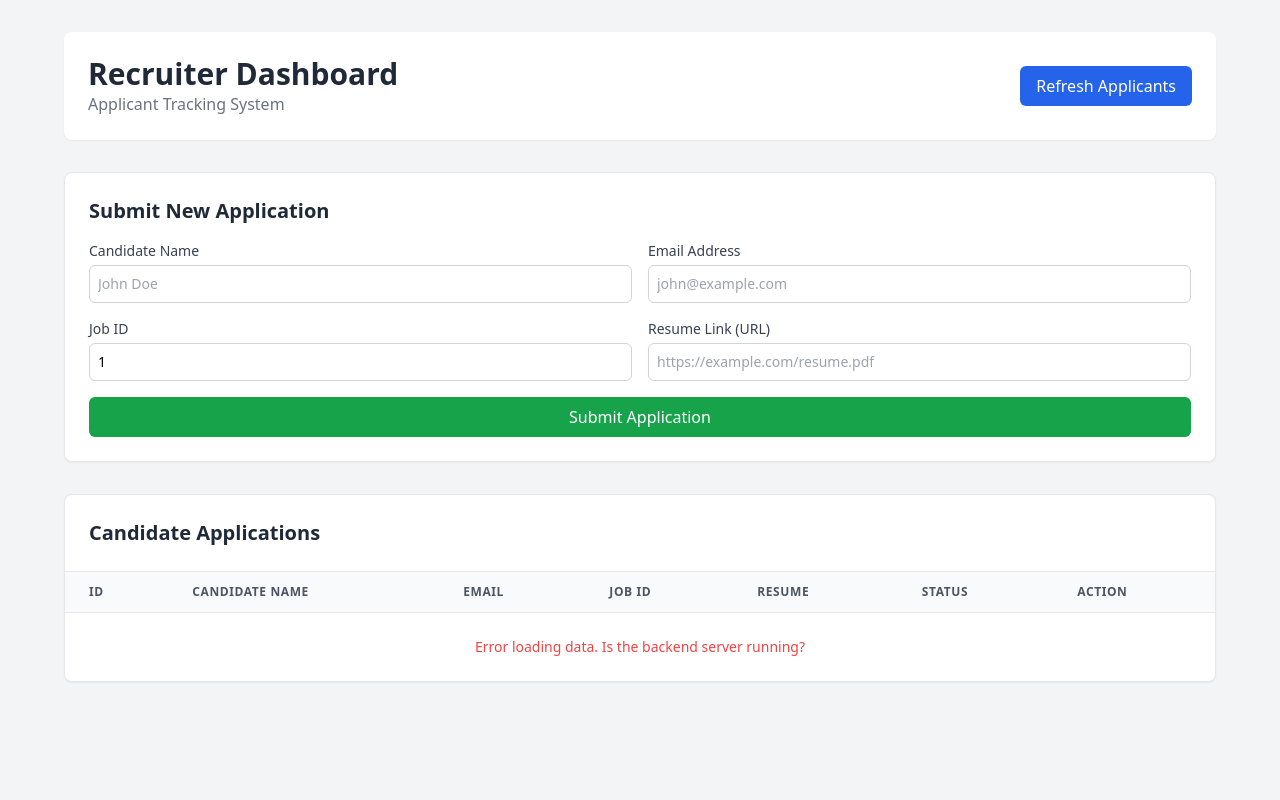
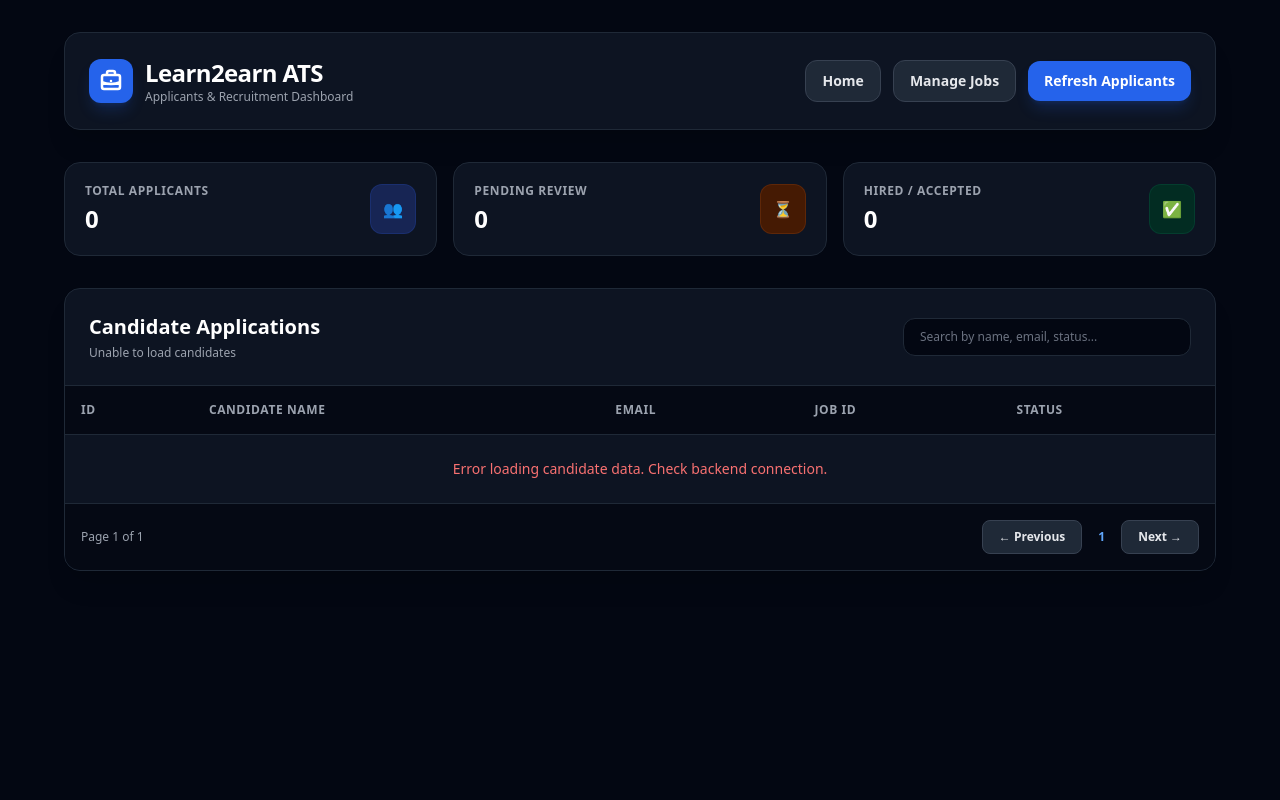
Before and after one commit to uglythemenace/applicant-tracking-system, a Python web app: template Frontend/templates/dashboard.html in a window 1280 px wide. Run offline with Jinja, Linux system fonts and the light colour scheme; the template is opened without the code that fills it, so the values that code supplies are empty; some libraries are stand-ins or nearby versions.

Commit message:
Complete Learn2earn ATS full stack build

```diff
--- a/Backend/schemas.py
+++ b/Backend/schemas.py
@@ -5,7 +5,7 @@ from typing import Optional
 class JobCreate(BaseModel):
     title: str
     description: str
-    department: str
+    department: Optional[str] = "General"
 
 class JobResponse(JobCreate):
     id: int
--- a/Frontend/templates/dashboard.html
+++ b/Frontend/templates/dashboard.html
@@ -3,204 +3,264 @@
 <head>
     <meta charset="UTF-8">
     <meta name="viewport" content="width=device-width, initial-scale=1.0">
-    <title>ATS - Recruiter Dashboard</title>
+    <title>Learn2earn ATS - Applicants Dashboard</title>
     <!-- Tailwind CSS -->
     <script src="https://cdn.tailwindcss.com"></script>
 </head>
-<body class="bg-gray-100 min-h-screen p-8">
+<body class="bg-gray-950 text-gray-100 min-h-screen p-8 selection:bg-blue-600 selection:text-white">
 
     <div class="max-w-6xl mx-auto space-y-8">
-        <!-- Header -->
-        <header class="flex justify-between items-center bg-white p-6 rounded-lg shadow-sm">
-            <div>
-                <h1 class="text-3xl font-bold text-gray-800">Recruiter Dashboard</h1>
-                <p class="text-gray-500">Applicant Tracking System</p>
+
+        <!-- Header with Logo and Navigation -->
+        <header class="flex flex-col sm:flex-row justify-between items-center bg-gray-900/80 backdrop-blur-md p-6 rounded-2xl border border-gray-800 shadow-xl gap-4">
+            <div class="flex items-center space-x-3">
+                <!-- Modern Blue Logo Icon -->
+                <div class="bg-blue-600 text-white p-2.5 rounded-xl shadow-lg shadow-blue-600/20 flex items-center justify-center">
+                    <svg class="w-6 h-6" fill="none" stroke="currentColor" stroke-width="2.5" viewBox="0 0 24 24">
+                        <path stroke-linecap="round" stroke-linejoin="round" d="M21 13.255A23.931 23.931 0 0112 15c-3.183 0-6.22-.62-9-1.745M16 6V4a2 2 0 00-2-2h-4a2 2 0 00-2 2v2m4 6h.01M5 20h14a2 2 0 002-2V8a2 2 0 00-2-2H5a2 2 0 00-2 2v10a2 2 0 002 2z"></path>
+                    </svg>
+                </div>
+                <div>
+                    <h1 class="text-2xl font-black text-white tracking-tight">Learn2earn ATS</h1>
+                    <p class="text-xs text-gray-400">Applicants & Recruitment Dashboard</p>
+                </div>
             </div>
-            <button onclick="fetchApplications()" class="bg-blue-600 hover:bg-blue-700 text-white font-medium px-4 py-2 rounded-md transition">
-                Refresh Applicants
-            </button>
+
+            <div class="flex items-center space-x-3">
+                <a href="index.html" class="bg-gray-800 hover:bg-gray-700 text-gray-200 text-sm font-semibold px-4 py-2.5 rounded-xl transition border border-gray-700">
+                    Home
+                </a>
+                <a href="jobs.html" class="bg-gray-800 hover:bg-gray-700 text-gray-200 text-sm font-semibold px-4 py-2.5 rounded-xl transition border border-gray-700">
+                    Manage Jobs
+                </a>
+                <button onclick="fetchApplicants()" class="bg-blue-600 hover:bg-blue-500 text-white text-sm font-semibold px-4 py-2.5 rounded-xl shadow-lg shadow-blue-600/20 transition">
+                    Refresh Applicants
+                </button>
+            </div>
         </header>
 
-        <!-- New Application Form (POST Endpoint) -->
-        <div class="bg-white p-6 rounded-lg shadow-sm border border-gray-200">
-            <h2 class="text-xl font-semibold text-gray-800 mb-4">Submit New Application</h2>
-            <form id="create-app-form" onsubmit="submitApplication(event)" class="grid grid-cols-1 md:grid-cols-2 gap-4">
+        <!-- Quick Summary Stats Cards -->
+        <div class="grid grid-cols-1 sm:grid-cols-3 gap-4">
+            <div class="bg-gray-900/80 backdrop-blur-md p-5 rounded-2xl border border-gray-800 flex items-center justify-between">
                 <div>
-                    <label class="block text-sm font-medium text-gray-700">Candidate Name</label>
-                    <input type="text" id="candidate_name" required placeholder="John Doe" class="mt-1 block w-full border border-gray-300 rounded-md p-2 text-sm focus:ring-blue-500 focus:border-blue-500">
+                    <p class="text-xs font-bold uppercase tracking-wider text-gray-400">Total Applicants</p>
+                    <h3 class="text-2xl font-black text-white mt-1" id="stat-total">0</h3>
                 </div>
+                <div class="bg-blue-950 text-blue-400 p-3 rounded-xl border border-blue-900/50">👥</div>
+            </div>
+            <div class="bg-gray-900/80 backdrop-blur-md p-5 rounded-2xl border border-gray-800 flex items-center justify-between">
                 <div>
-                    <label class="block text-sm font-medium text-gray-700">Email Address</label>
-                    <input type="email" id="email" required placeholder="john@example.com" class="mt-1 block w-full border border-gray-300 rounded-md p-2 text-sm focus:ring-blue-500 focus:border-blue-500">
+                    <p class="text-xs font-bold uppercase tracking-wider text-gray-400">Pending Review</p>
+                    <h3 class="text-2xl font-black text-white mt-1" id="stat-pending">0</h3>
                 </div>
+                <div class="bg-amber-950 text-amber-400 p-3 rounded-xl border border-amber-900/50">⏳</div>
+            </div>
+            <div class="bg-gray-900/80 backdrop-blur-md p-5 rounded-2xl border border-gray-800 flex items-center justify-between">
                 <div>
-                    <label class="block text-sm font-medium text-gray-700">Job ID</label>
-                    <input type="number" id="job_id" required value="1" class="mt-1 block w-full border border-gray-300 rounded-md p-2 text-sm focus:ring-blue-500 focus:border-blue-500">
+                    <p class="text-xs font-bold uppercase tracking-wider text-gray-400">Hired / Accepted</p>
+                    <h3 class="text-2xl font-black text-white mt-1" id="stat-hired">0</h3>
                 </div>
-                <div>
-                    <label class="block text-sm font-medium text-gray-700">Resume Link (URL)</label>
-                    <input type="url" id="resume_url" placeholder="https://example.com/resume.pdf" class="mt-1 block w-full border border-gray-300 rounded-md p-2 text-sm focus:ring-blue-500 focus:border-blue-500">
-                </div>
-                <div class="md:col-span-2">
-                    <button type="submit" class="w-full bg-green-600 hover:bg-green-700 text-white font-medium py-2 rounded-md transition">
-                        Submit Application
-                    </button>
-                </div>
-            </form>
+                <div class="bg-emerald-950 text-emerald-400 p-3 rounded-xl border border-emerald-900/50">✅</div>
+            </div>
         </div>
 
-        <!-- Applicants Table Container -->
-        <div class="bg-white rounded-lg shadow-sm overflow-hidden border border-gray-200">
-            <div class="p-6 border-b border-gray-200">
-                <h2 class="text-xl font-semibold text-gray-800">Candidate Applications</h2>
+        <!-- Applicants Table Section -->
+        <div class="bg-gray-900/80 backdrop-blur-md rounded-2xl shadow-xl border border-gray-800 overflow-hidden">
+
+            <!-- Table Header with Search Bar -->
+            <div class="p-6 border-b border-gray-800 flex flex-col sm:flex-row justify-between items-start sm:items-center gap-4">
+                <div>
+                    <h2 class="text-xl font-bold text-white">Candidate Applications</h2>
+                    <p class="text-xs text-gray-400 mt-1" id="applicant-count-info">Loading records...</p>
+                </div>
+
+                <!-- Real-Time Search Box -->
+                <div class="w-full sm:w-72">
+                    <input
+                        type="text"
+                        id="search-input"
+                        oninput="handleSearch()"
+                        placeholder="Search by name, email, status..."
+                        class="w-full bg-gray-950 border border-gray-800 rounded-xl px-4 py-2.5 text-xs text-gray-100 placeholder-gray-500 focus:outline-none focus:border-blue-500 focus:ring-1 focus:ring-blue-500 transition"
+                    >
+                </div>
             </div>
 
+            <!-- Table -->
             <div class="overflow-x-auto">
-                <table class="w-full text-left border-collapse">
-                    <thead>
-                        <tr class="bg-gray-50 border-b border-gray-200 text-xs font-semibold text-gray-600 uppercase tracking-wider">
-                            <th class="py-3 px-6">ID</th>
-                            <th class="py-3 px-6">Candidate Name</th>
-                            <th class="py-3 px-6">Email</th>
-                            <th class="py-3 px-6">Job ID</th>
-                            <th class="py-3 px-6">Resume</th>
-                            <th class="py-3 px-6">Status</th>
-                            <th class="py-3 px-6">Action</th>
+                <table class="w-full text-left text-sm text-gray-300">
+                    <thead class="bg-gray-950/80 text-xs uppercase font-bold text-gray-400 tracking-wider border-b border-gray-800">
+                        <tr>
+                            <th class="p-4">ID</th>
+                            <th class="p-4">Candidate Name</th>
+                            <th class="p-4">Email</th>
+                            <th class="p-4">Job ID</th>
+                            <th class="p-4">Status</th>
                         </tr>
                     </thead>
-                    <tbody id="applications-table-body" class="divide-y divide-gray-200 text-sm text-gray-700">
-                        <!-- Dynamic rows loaded via JS -->
+                    <tbody id="applicants-table-body" class="divide-y divide-gray-800/60">
+                        <!-- Dynamic candidate rows -->
                     </tbody>
                 </table>
             </div>
+
+            <!-- Pagination Controls Footer -->
+            <div class="p-4 bg-gray-950/80 border-t border-gray-800 flex justify-between items-center flex-wrap gap-4">
+                <span class="text-xs text-gray-400" id="pagination-status">Page 1 of 1</span>
+
+                <div class="flex items-center space-x-2">
+                    <button id="prev-btn" onclick="changePage(-1)" class="bg-gray-800 hover:bg-gray-700 disabled:opacity-40 disabled:cursor-not-allowed text-gray-200 text-xs font-semibold px-4 py-2 rounded-lg border border-gray-700 transition">
+                        &larr; Previous
+                    </button>
+                    <span id="page-indicator" class="text-xs font-bold text-blue-400 px-2">1</span>
+                    <button id="next-btn" onclick="changePage(1)" class="bg-gray-800 hover:bg-gray-700 disabled:opacity-40 disabled:cursor-not-allowed text-gray-200 text-xs font-semibold px-4 py-2 rounded-lg border border-gray-700 transition">
+                        Next &rarr;
+                    </button>
+                </div>
+            </div>
         </div>
+
     </div>
 
     <!-- JavaScript -->
     <script>
         const API_BASE_URL = 'http://127.0.0.1:8000';
+        const ITEMS_PER_PAGE = 10;
 
-        // 1. Fetch all applications from backend
-        async function fetchApplications() {
-            const tableBody = document.getElementById('applications-table-body');
-            tableBody.innerHTML = '<tr><td colspan="7" class="text-center py-6 text-gray-500">Loading applicants...</td></tr>';
+        let allApplicants = [];
+        let filteredApplicants = [];
+        let currentPage = 1;
+
+        // 1. Fetch all applicants from backend
+        async function fetchApplicants() {
+            const tbody = document.getElementById('applicants-table-body');
+            tbody.innerHTML = '<tr><td colspan="5" class="p-6 text-center text-gray-400">Loading candidates...</td></tr>';
 
             try {
                 const response = await fetch(`${API_BASE_URL}/applications/`);
-                if (!response.ok) throw new Error('Failed to load applications');
+                if (!response.ok) throw new Error('Failed to fetch applicants');
 
-                const applications = await response.json();
-                renderTable(applications);
+                const data = await response.json();
+                allApplicants = Array.isArray(data) ? data : (data.applications || data.applicants || []);
+
+                // Reset search & stats
+                document.getElementById('search-input').value = '';
+                filteredApplicants = [...allApplicants];
+                updateStats();
+
+                currentPage = 1;
+                renderPage();
             } catch (error) {
-                console.error('Error fetching applications:', error);
-                tableBody.innerHTML = `<tr><td colspan="7" class="text-center py-6 text-red-500">Error loading data. Is the backend server running?</td></tr>`;
+                console.error('Error fetching applicants:', error);
+                tbody.innerHTML = '<tr><td colspan="5" class="p-6 text-center text-red-400">Error loading candidate data. Check backend connection.</td></tr>';
+                document.getElementById('applicant-count-info').textContent = 'Unable to load candidates';
             }
         }
 
-        // 2. Render rows dynamically in HTML table
-        function renderTable(applications) {
-            const tableBody = document.getElementById('applications-table-body');
-            tableBody.innerHTML = '';
+        // 2. Real-time search filter function
+        function handleSearch() {
+            const query = document.getElementById('search-input').value.toLowerCase().trim();
 
-            if (applications.length === 0) {
-                tableBody.innerHTML = '<tr><td colspan="7" class="text-center py-6 text-gray-500">No applications found.</td></tr>';
+            filteredApplicants = allApplicants.filter(applicant => {
+                const name = (applicant.name || applicant.candidate_name || '').toLowerCase();
+                const email = (applicant.email || '').toLowerCase();
+                const status = (applicant.status || '').toLowerCase();
+                const jobId = String(applicant.job_id || '').toLowerCase();
+
+                return name.includes(query) || email.includes(query) || status.includes(query) || jobId.includes(query);
+            });
+
+            currentPage = 1;
+            renderPage();
+        }
+
+        // 3. Update top summary stats
+        function updateStats() {
+            document.getElementById('stat-total').textContent = allApplicants.length;
+
+            const pendingCount = allApplicants.filter(a => {
+                const s = (a.status || '').toLowerCase();
+                return s === '' || s.includes('pending') || s.includes('review');
+            }).length;
+
+            const hiredCount = allApplicants.filter(a => {
+                const s = (a.status || '').toLowerCase();
+                return s.includes('hire') || s.includes('accept');
+            }).length;
+
+            document.getElementById('stat-pending').textContent = pendingCount;
+            document.getElementById('stat-hired').textContent = hiredCount;
+        }
+
+        // 4. Render sliced candidates for current page
+        function renderPage() {
+            const tbody = document.getElementById('applicants-table-body');
+            tbody.innerHTML = '';
+
+            const total = filteredApplicants.length;
+            const totalPages = Math.ceil(total / ITEMS_PER_PAGE) || 1;
+
+            if (currentPage < 1) currentPage = 1;
+            if (currentPage > totalPages) currentPage = totalPages;
+
+            const startIndex = (currentPage - 1) * ITEMS_PER_PAGE;
+            const endIndex = startIndex + ITEMS_PER_PAGE;
+            const currentSlice = filteredApplicants.slice(startIndex, endIndex);
+
+            // Update status text
+            document.getElementById('applicant-count-info').textContent = `Showing ${total} matching candidate(s)`;
+            document.getElementById('pagination-status').textContent = `Showing ${total > 0 ? startIndex + 1 : 0} to ${Math.min(endIndex, total)} of ${total} entries`;
+            document.getElementById('page-indicator').textContent = `${currentPage} / ${totalPages}`;
+
+            // Handle Empty State
+            if (currentSlice.length === 0) {
+                tbody.innerHTML = '<tr><td colspan="5" class="p-6 text-center text-gray-400">No matching candidates found.</td></tr>';
+                document.getElementById('prev-btn').disabled = true;
+                document.getElementById('next-btn').disabled = true;
                 return;
             }
 
-            applications.forEach(app => {
-                const row = document.createElement('tr');
-                row.className = 'hover:bg-gray-50 transition';
+            // Populate rows
+            currentSlice.forEach(applicant => {
+                const tr = document.createElement('tr');
+                tr.className = 'hover:bg-gray-800/40 transition';
 
-                const resumeLink = app.resume_url
-                    ? `<a href="${app.resume_url}" target="_blank" class="text-blue-600 hover:underline">View Resume</a>`
-                    : '<span class="text-gray-400">N/A</span>';
+                const statusBadge = getStatusBadge(applicant.status || 'Pending');
 
-                row.innerHTML = `
-                    <td class="py-4 px-6 font-mono text-gray-500">#${app.id}</td>
-                    <td class="py-4 px-6 font-medium text-gray-900">${app.candidate_name}</td>
-                    <td class="py-4 px-6 text-gray-600">${app.email}</td>
-                    <td class="py-4 px-6 text-gray-600">${app.job_id}</td>
-                    <td class="py-4 px-6">${resumeLink}</td>
-                    <td class="py-4 px-6">
-                        <span class="px-2.5 py-1 rounded-full text-xs font-semibold capitalize ${getStatusBadgeClass(app.status)}">
-                            ${app.status}
-                        </span>
-                    </td>
-                    <td class="py-4 px-6">
-                        <select onchange="updateStatus(${app.id}, this.value)" class="border border-gray-300 rounded px-2 py-1 text-xs focus:ring-2 focus:ring-blue-500">
-                            <option value="" disabled selected>Change status...</option>
-                            <option value="pending">Pending</option>
-                            <option value="interviewing">Interviewing</option>
-                            <option value="accepted">Accepted</option>
-                            <option value="rejected">Rejected</option>
-                        </select>
-                    </td>
+                tr.innerHTML = `
+                    <td class="p-4 font-mono text-xs text-blue-400">#${applicant.id}</td>
+                    <td class="p-4 font-semibold text-white">${applicant.name || applicant.candidate_name || 'N/A'}</td>
+                    <td class="p-4 text-gray-400">${applicant.email || 'N/A'}</td>
+                    <td class="p-4 font-mono text-xs text-gray-400">Job #${applicant.job_id || 'N/A'}</td>
+                    <td class="p-4">${statusBadge}</td>
                 `;
+                tbody.appendChild(tr);
+            });
 
-                tableBody.appendChild(row);
-            });
+            // Toggle pagination buttons
+            document.getElementById('prev-btn').disabled = (currentPage === 1);
+            document.getElementById('next-btn').disabled = (currentPage === totalPages);
         }
 
-        function getStatusBadgeClass(status) {
-            switch (status.toLowerCase()) {
-                case 'interviewing': return 'bg-yellow-100 text-yellow-800';
-                case 'accepted': return 'bg-green-100 text-green-800';
-                case 'rejected': return 'bg-red-100 text-red-800';
-                default: return 'bg-gray-100 text-gray-800';
+        // 5. Handle Page Change
+        function changePage(direction) {
+            currentPage += direction;
+            renderPage();
+        }
+
+        // Helper for status badge styling
+        function getStatusBadge(status) {
+            const lower = status.toLowerCase();
+            if (lower.includes('accept') || lower.includes('hire')) {
+                return `<span class="bg-emerald-950 text-emerald-400 border border-emerald-900/50 text-xs px-2.5 py-1 rounded-full font-semibold">${status}</span>`;
+            } else if (lower.includes('reject')) {
+                return `<span class="bg-rose-950 text-rose-400 border border-rose-900/50 text-xs px-2.5 py-1 rounded-full font-semibold">${status}</span>`;
+            } else {
+                return `<span class="bg-blue-950 text-blue-400 border border-blue-900/50 text-xs px-2.5 py-1 rounded-full font-semibold">${status}</span>`;
             }
         }
 
-        // 3. Update status (PATCH)
-        async function updateStatus(applicationId, newStatus) {
-            try {
-                const response = await fetch(`${API_BASE_URL}/applications/${applicationId}`, {
-                    method: 'PATCH',
-                    headers: { 'Content-Type': 'application/json' },
-                    body: JSON.stringify({ status: newStatus })
-                });
-
-                if (!response.ok) {
-                    alert('Failed to update status.');
-                    return;
-                }
-                fetchApplications();
-            } catch (error) {
-                console.error('Error updating status:', error);
-            }
-        }
-
-        // 4. Create new application (POST)
-        async function submitApplication(event) {
-            event.preventDefault();
-
-            const payload = {
-                candidate_name: document.getElementById('candidate_name').value,
-                email: document.getElementById('email').value,
-                job_id: parseInt(document.getElementById('job_id').value),
-                resume_url: document.getElementById('resume_url').value || null
-            };
-
-            try {
-                const response = await fetch(`${API_BASE_URL}/applications/`, {
-                    method: 'POST',
-                    headers: { 'Content-Type': 'application/json' },
-                    body: JSON.stringify(payload)
-                });
-
-                if (!response.ok) {
-                    alert('Failed to submit application. Make sure the Job ID exists!');
-                    return;
-                }
-
-                // Reset form & reload applicants table
-                document.getElementById('create-app-form').reset();
-                fetchApplications();
-            } catch (error) {
-                console.error('Error submitting application:', error);
-            }
-        }
-
-        document.addEventListener('DOMContentLoaded', fetchApplications);
+        document.addEventListener('DOMContentLoaded', fetchApplicants);
     </script>
 </body>
 </html>
```
Also changed, not shown: Frontend/templates/index.html (+71 -0 lines), Frontend/templates/jobs.html (+49 -33 lines).
